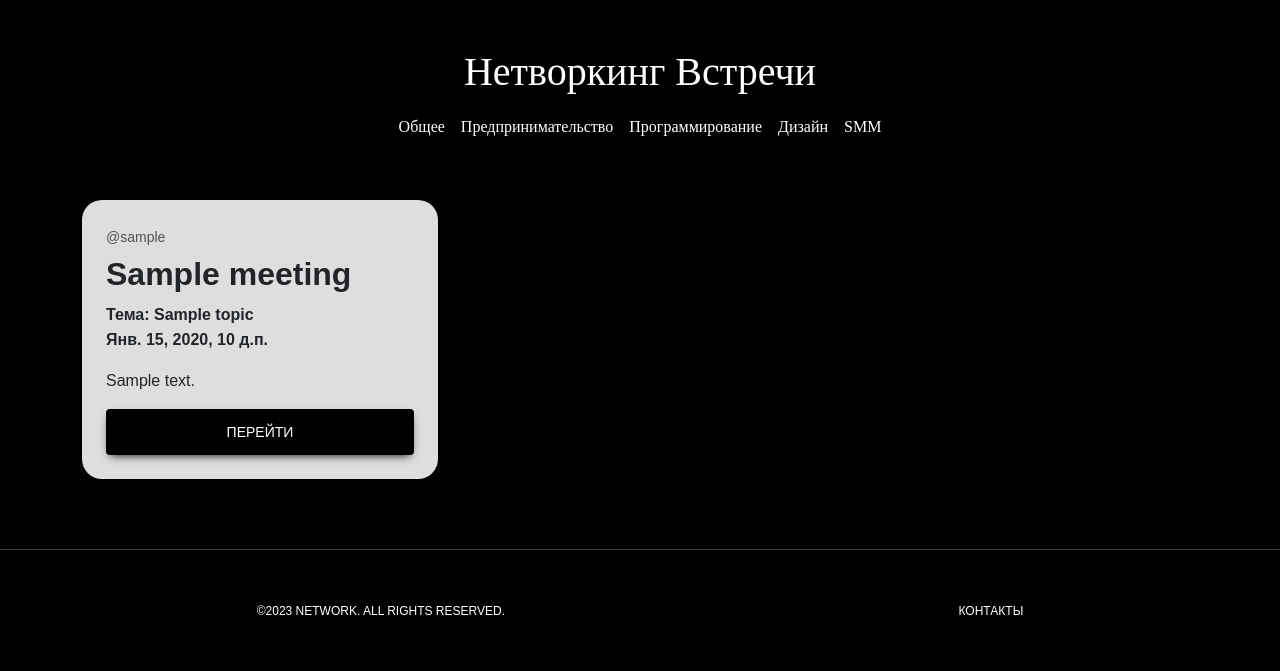
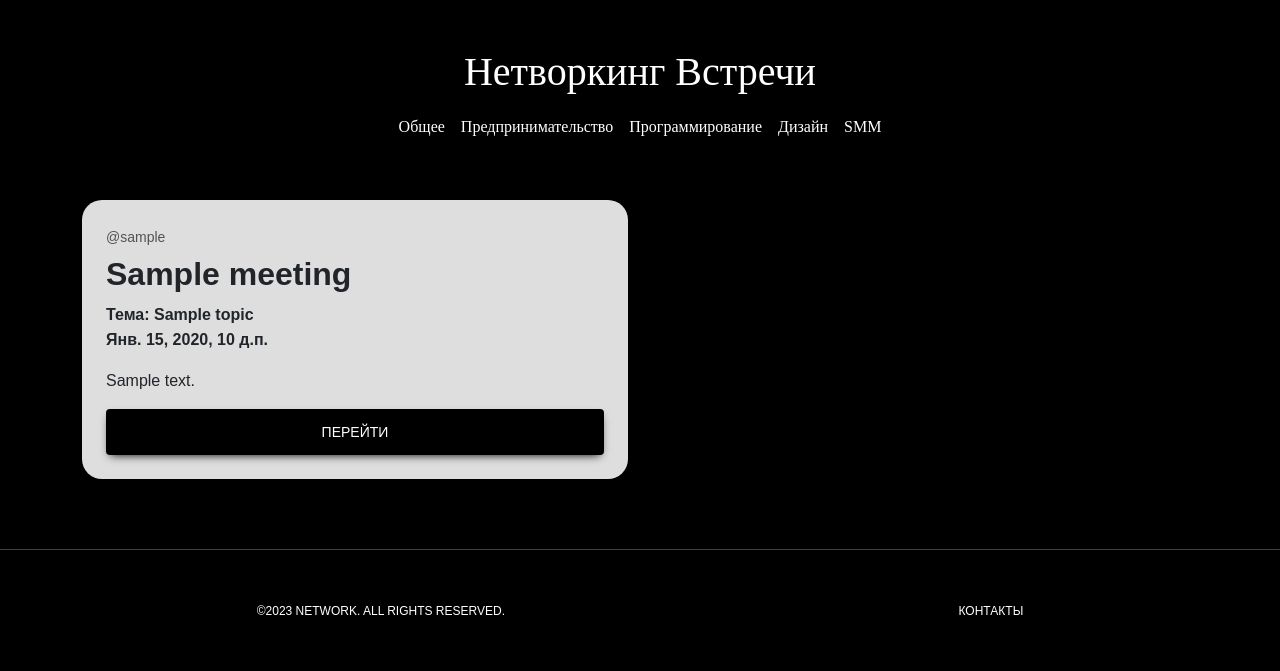
Before and after one commit to Majid-Aziev-007/network, a Django app: a page that uses network/templates/meetings/meetings_list.html in a window 1280 px wide. Shown: the part 154-825 px from the top of the page. Run offline with Django 3.2, Linux system fonts and the light colour scheme; tables that the repository leaves empty hold one stand-in row (values such as "Sample post"); some libraries are stand-ins or nearby versions; some web fonts are replaced.

Commit message:
Commit
- Подправлен шаблон

```diff
--- a/network/templates/meetings/meetings_list.html
+++ b/network/templates/meetings/meetings_list.html
@@ -9,7 +9,7 @@
 
 {% include 'includes/navbar_topic.html' %}
 
-<div class="row row-cols-1 row-cols-md-3 g-4">
+<div class="row row-cols-1 row-cols-md-2 row-cols-xxl-3 g-4">
   {% for meeting in page_obj %}
   <div class="col">
     <div class="card h-100" style="background-color: #DEDEDE; font-family: 'Naston', sans-serif; border-radius: 20px;">
```
